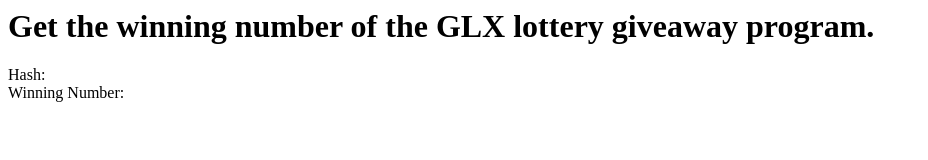
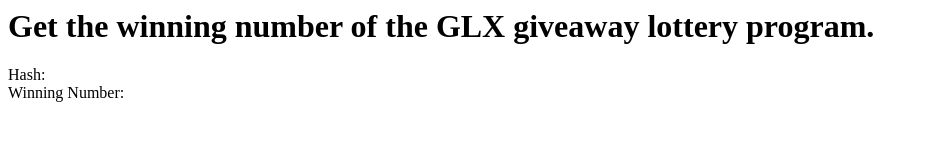
Before and after one commit to galaxydefin/giveaway-lottery-result, a plain HTML site: page index.html in a window 1280 px wide. Shown: the whole page, without its empty margins (0-928 px from the left). Drawn offline with Linux system fonts and the light colour scheme.

Commit message:
Update index.html

```diff
--- a/index.html
+++ b/index.html
@@ -1,6 +1,6 @@
 <html>
 <title>Get Winning Number</title>
-<h1>Get the winning number of the GLX lottery giveaway program.</h1>
+<h1>Get the winning number of the GLX giveaway lottery program.</h1>
 <div>Hash: <b id="hash"></b></div>
 <div>Winning Number: <b id="result"></b></div>
 <script>
```
